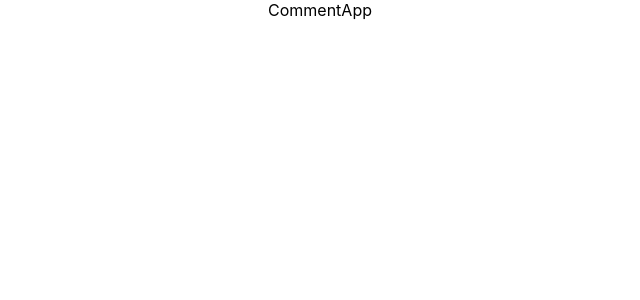
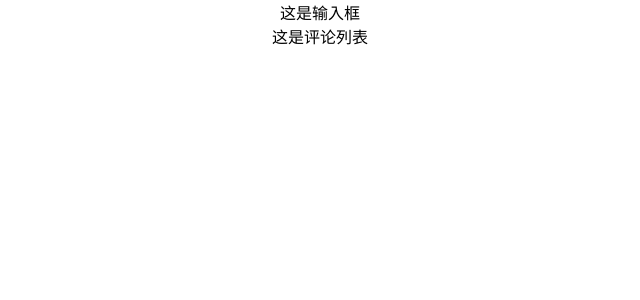
Before and after one commit to tjutzk/react-demo, a React (Create React App) app: page / in a window 1280 px wide. Shown: the top 300 px of the page, without its empty margins (320-960 px from the left). Built offline with nearby package versions, Linux system fonts and the light colour scheme.

Commit message:
更新commentinput以及commentlist

```diff
--- a/src/comment/CommentApp.js
+++ b/src/comment/CommentApp.js
@@ -1,9 +1,14 @@
 import React, {Component} from 'react'
+import CommentInput from './CommentInput'
+import CommentList from './CommentList'
 
 class CommentApp extends Component{
     render(){
         return (
-            <div>CommentApp</div>
+            <div>
+                <CommentInput />
+                <CommentList />
+            </div>
         );
     }
 }
--- a/src/comment/CommentInput.js
+++ b/src/comment/CommentInput.js
@@ -0,0 +1,11 @@
+import React, {Component} from 'react'
+
+class CommentInput extends Component{
+    render(){
+        return(
+            <div>这是输入框</div>
+        )
+    }
+}
+
+export default CommentInput
--- a/src/comment/CommentList.js
+++ b/src/comment/CommentList.js
@@ -0,0 +1,11 @@
+import React, {Component} from 'react'
+
+class CommentList extends Component{
+    render(){
+        return(
+            <div>这是评论列表</div>
+        )
+    }
+}
+
+export default CommentList
```
